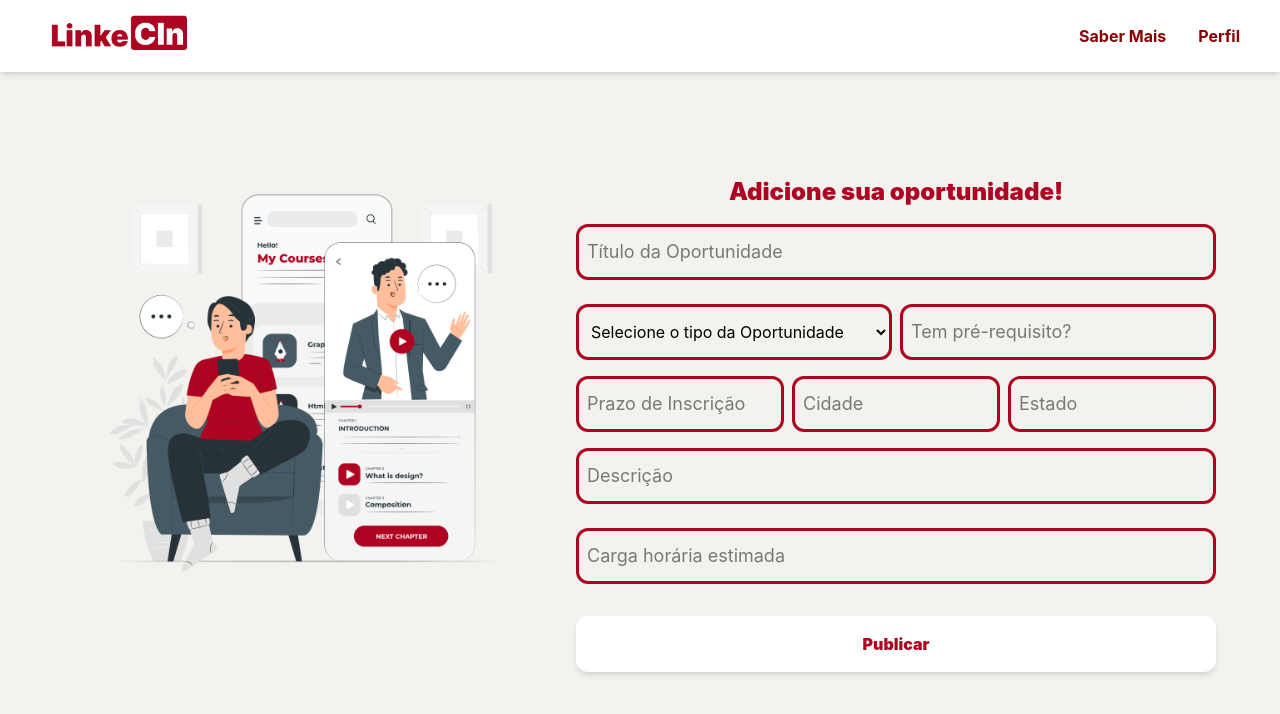
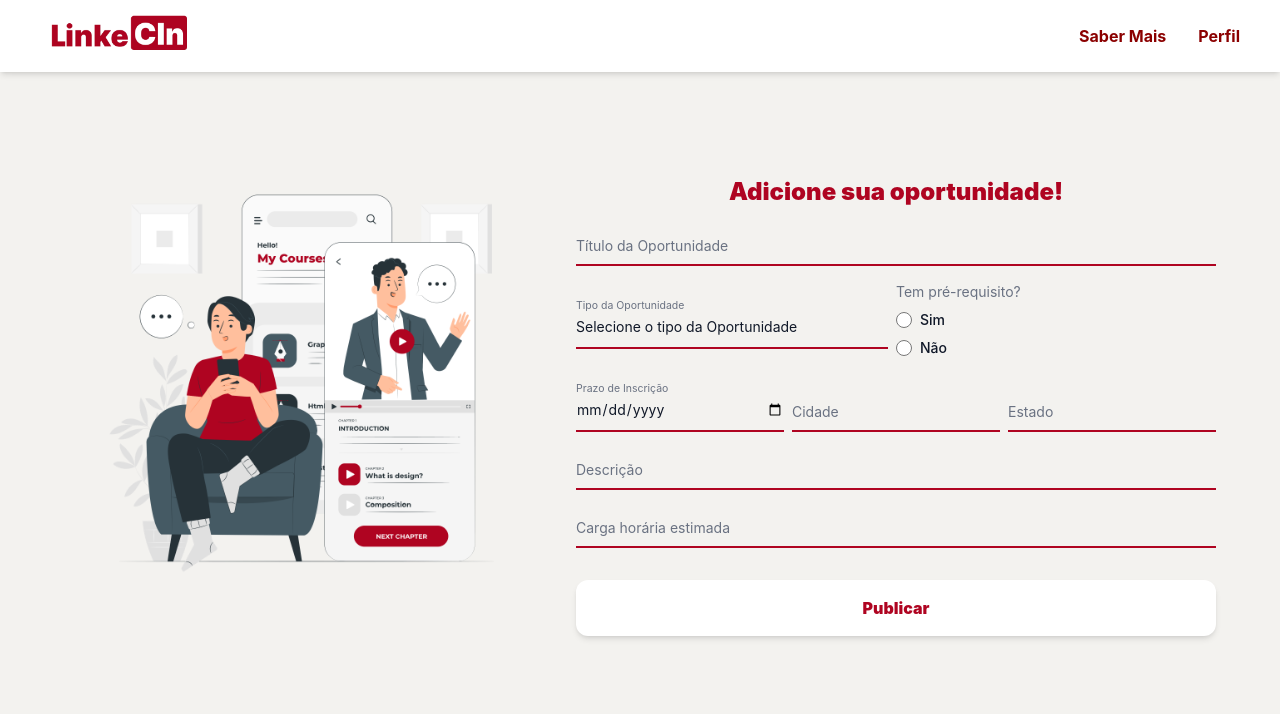
Before and after one commit to brenoafsa/IESI-LinkeCIn, a React (Vite) app in the folder frontend/: page /publish in a window 1280 px wide. Shown: the top 714 px of the page. Built offline with nearby package versions, Linux system fonts and the light colour scheme.

Commit message:
finalização das tasks do front-end

```diff
--- a/frontend/src/pages/PublishPage.jsx
+++ b/frontend/src/pages/PublishPage.jsx
@@ -10,6 +10,8 @@ const PublishPage = () => {
     const [preRequisitos, setPreRequisitos] = useState([]);
     const navigate = useNavigate();
     const dropdownRef = useRef(null);
+    const [temRequisito, setTemRequisito] = useState(""); // 'sim' ou 'nao'
+    const [requisitos, setRequisitos] = useState("");
 
     const disciplinas = ["Concepção dos Artefatos Digitais", "Sistemas Digitais", "Matemática Discreta", "Introdução à Programação", "Cálculo 1", "Estrutura de Dados Orientadas a Objetos", "Desenvolvimento de Software", "Arquitetura de Computadores e Sistemas Operacionais", "Banco de Dados", "Algoritmos", "Álgebra Vetorial e Linear para Computação"];
 
@@ -49,7 +51,7 @@ const PublishPage = () => {
         const estado = document.getElementById("estado-inscricao").value;
         const horas = parseInt(document.getElementById("carga-horaria").value, 10)
 
-        if (!titulo || !descricao || !tipo || !prazoInput || !cidade || !estado || !horas ){
+        if (!titulo || !descricao || !tipo || !prazoInput || !cidade || !estado || !horas) {
             alert("Por favor, preencha todos os campos e selecione um cargo.");
             return;
         }
@@ -69,7 +71,7 @@ const PublishPage = () => {
         try {
             const response = await api.post("/post", formData)
 
-            if (response.status === 201){
+            if (response.status === 201) {
                 alert("Postagem criada!")
                 navigate("/feed");
             }
@@ -89,25 +91,114 @@ const PublishPage = () => {
                 <div>
                     <h1 className="text-2xl w-full font-black text-darkred text-center">Adicione sua oportunidade! </h1>
                     <form className="pt-4 w-[80vh] space-y-4" onSubmit={handleOpportunityCreation}>
-						<input type="text" id="titulo-oportunidade" className="rounded-xl w-full border-3 pl-2 placeholder:text-xs sm:placeholder:text-sm md:placeholder:text-base lg:placeholder:text-lg border-darkred focus:outline-none h-8 sm:h-10 md:h-12 lg:h-14" placeholder="Título da Oportunidade" />
+
+                        {/* Título da Oportunidade */}
+                        <div className="relative z-0">
+                            <input type="text" id="titulo-oportunidade" placeholder=" " className="block py-2.5 px-0 w-full text-sm text-gray-900 bg-transparent border-0 border-b-2 border-darkred appearance-none focus:outline-none focus:ring-0 focus:border-darkred peer" />
+                            <label htmlFor="titulo-oportunidade" className="absolute text-sm text-gray-500 duration-300 transform -translate-y-6 scale-75 top-3 -z-10 origin-[0] peer-placeholder-shown:scale-100 peer-placeholder-shown:translate-y-0 peer-focus:scale-75 peer-focus:-translate-y-6">Título da Oportunidade</label>
+                        </div>
+
                         <div className="flex items-center space-x-2 mt-2">
-							<select id="tipo-oportunidade" className="rounded-xl w-full border-3 pl-2 placeholder:text-xs sm:placeholder:text-sm md:placeholder:text-base lg:placeholder:text-lg border-darkred focus:outline-none h-8 sm:h-10 md:h-12 lg:h-14">
-								<option value="">Selecione o tipo da Oportunidade</option>
+
+                            {/* Tipo da Oportunidade */}
+                            <div className="relative z-0 w-full">
+                                <select id="tipo-oportunidade" defaultValue="" className="block py-2.5 px-0 w-full text-sm text-gray-900 bg-transparent border-0 border-b-2 border-darkred appearance-none focus:outline-none focus:ring-0 focus:border-darkred peer">
+                                    <option disabled value="">Selecione o tipo da Oportunidade</option>
                                     <option value="EXTENSION">Extensão</option>
                                     <option value="COMPLEMENTARY">Complementar</option>
                                 </select>
-							<input type="text" id="pre-requisito" className="rounded-xl w-full border-3 pl-2 placeholder:text-xs sm:placeholder:text-sm md:placeholder:text-base lg:placeholder:text-lg border-darkred focus:outline-none h-8 sm:h-10 md:h-12 lg:h-14 " placeholder="Tem pré-requisito?" />
+                                <label htmlFor="tipo-oportunidade" className="absolute text-sm text-gray-500 duration-300 transform -translate-y-6 scale-75 top-3 -z-10 origin-[0] peer-focus:scale-75 peer-focus:-translate-y-6">Tipo da Oportunidade</label>
                             </div>
+
+                            {/* Pré-requisito */}
+                            <div className="w-1/2">
+                                <p className="w-80 text-sm text-gray-500 mb-2">Tem pré-requisito?</p>
+
+                                <div className="flex items-center mb-2">
+                                    <input
+                                        id="requisito-sim"
+                                        type="radio"
+                                        value="sim"
+                                        name="temRequisito"
+                                        checked={temRequisito === "sim"}
+                                        onChange={(e) => setTemRequisito(e.target.value)}
+                                        className="w-4 h-4 text-[darkred] bg-[darkred]-100 border-[darkred] focus:ring-[darkred]"
+                                    />
+                                    <label htmlFor="requisito-sim" className="ms-2 text-sm font-medium text-gray-900">
+                                        Sim
+                                    </label>
+                                </div>
+
+                                <div className="flex items-center mb-4">
+                                    <input
+                                        id="requisito-nao"
+                                        type="radio"
+                                        value="nao"
+                                        name="temRequisito"
+                                        checked={temRequisito === "nao"}
+                                        onChange={(e) => setTemRequisito(e.target.value)}
+                                        className="w-4 h-4 text-[darkred] bg-[darkred]-100 border-[darkred] focus:ring-[darkred]"
+                                    />
+                                    <label htmlFor="requisito-nao" className="ms-2 text-sm font-medium text-gray-900">
+                                        Não
+                                    </label>
+                                </div>
+
+                                {temRequisito === "sim" && (
+                                    <div className="mb-4">
+                                        <label htmlFor="requisitos" className="block mb-1 text-sm font-medium text-[darkred]-900">
+                                            Quais são os pré-requisitos?
+                                        </label>
+                                        <textarea
+                                            id="requisitos"
+                                            value={requisitos}
+                                            onChange={(e) => setRequisitos(e.target.value)}
+                                            rows="4"
+                                            className="block p-2.5 w-full text-sm text-[darkred] bg-[darkred]-50 rounded-lg border border-[darkred] focus:ring-[darkred] "
+                                            placeholder="Descreva os pré-requisitos aqui..."
+                                        ></textarea>
+                                    </div>
+                                )}
+                            </div>
+
+                        </div>
+
                         <div className="flex items-center space-x-2 mt-2">
-							<input type="text" id="prazo-inscricao" className="rounded-xl w-full border-3 pl-2 placeholder:text-xs sm:placeholder:text-sm md:placeholder:text-base lg:placeholder:text-lg border-darkred focus:outline-none h-8 sm:h-10 md:h-12 lg:h-14" placeholder="Prazo de Inscrição" />
-							<input type="text" id="cidade-inscricao" className="rounded-xl w-full border-3 pl-2 placeholder:text-xs sm:placeholder:text-sm md:placeholder:text-base lg:placeholder:text-lg border-darkred focus:outline-none h-8 sm:h-10 md:h-12 lg:h-14" placeholder="Cidade" />
-							<input type="text" id="estado-inscricao" className="rounded-xl w-full border-3 pl-2 placeholder:text-xs sm:placeholder:text-sm md:placeholder:text-base lg:placeholder:text-lg border-darkred focus:outline-none h-8 sm:h-10 md:h-12 lg:h-14" placeholder="Estado" />
+                            {/* Prazo de Inscrição */}
+                            <div className="relative z-0 w-full">
+                                <input type="date" id="prazo-inscricao" placeholder=" " className="block py-2.5 px-0 w-full text-sm text-gray-900 bg-transparent border-0 border-b-2 border-darkred appearance-none focus:outline-none focus:ring-0 focus:border-darkred peer" />
+                                <label htmlFor="prazo-inscricao" className="absolute text-sm text-gray-500 duration-300 transform -translate-y-6 scale-75 top-3 -z-10 origin-[0] peer-placeholder-shown:scale-100 peer-placeholder-shown:translate-y-0 peer-focus:scale-75 peer-focus:-translate-y-6">Prazo de Inscrição</label>
                             </div>
-						<input type="text" id="descricao" className="rounded-xl w-full border-3 pl-2 placeholder:text-xs sm:placeholder:text-sm md:placeholder:text-base lg:placeholder:text-lg border-darkred focus:outline-none h-8 sm:h-10 md:h-12 lg:h-14" placeholder="Descrição" />
-						<div className="flex items-center space-x-2 mt-2">
-							<input type="text" id="carga-horaria" className="rounded-xl w-full border-3 pl-2 placeholder:text-xs sm:placeholder:text-sm md:placeholder:text-base lg:placeholder:text-lg border-darkred focus:outline-none h-8 sm:h-10 md:h-12 lg:h-14" placeholder="Carga horária estimada" />
+
+                            {/* Cidade */}
+                            <div className="relative z-0 w-full">
+                                <input type="text" id="cidade-inscricao" placeholder=" " className="block py-2.5 px-0 w-full text-sm text-gray-900 bg-transparent border-0 border-b-2 border-darkred appearance-none focus:outline-none focus:ring-0 focus:border-darkred peer" />
+                                <label htmlFor="cidade-inscricao" className="absolute text-sm text-gray-500 duration-300 transform -translate-y-6 scale-75 top-3 -z-10 origin-[0] peer-placeholder-shown:scale-100 peer-placeholder-shown:translate-y-0 peer-focus:scale-75 peer-focus:-translate-y-6">Cidade</label>
                             </div>
-						<button type="submit" className="bg-white text-darkred rounded-xl font-black w-full h-9 sm:h-10 md:h-12 lg:h-14 mt-4 shadow-md hover:bg-primaryred hover:text-white transition hover:shadow-primaryred/40">Publicar</button>
+
+                            {/* Estado */}
+                            <div className="relative z-0 w-full">
+                                <input type="text" id="estado-inscricao" placeholder=" " className="block py-2.5 px-0 w-full text-sm text-gray-900 bg-transparent border-0 border-b-2 border-darkred appearance-none focus:outline-none focus:ring-0 focus:border-darkred peer" />
+                                <label htmlFor="estado-inscricao" className="absolute text-sm text-gray-500 duration-300 transform -translate-y-6 scale-75 top-3 -z-10 origin-[0] peer-placeholder-shown:scale-100 peer-placeholder-shown:translate-y-0 peer-focus:scale-75 peer-focus:-translate-y-6">Estado</label>
+                            </div>
+                        </div>
+
+                        {/* Descrição */}
+                        <div className="relative z-0">
+                            <input type="text" id="descricao" placeholder=" " className="block py-2.5 px-0 w-full text-sm text-gray-900 bg-transparent border-0 border-b-2 border-darkred appearance-none focus:outline-none focus:ring-0 focus:border-darkred peer" />
+                            <label htmlFor="descricao" className="absolute text-sm text-gray-500 duration-300 transform -translate-y-6 scale-75 top-3 -z-10 origin-[0] peer-placeholder-shown:scale-100 peer-placeholder-shown:translate-y-0 peer-focus:scale-75 peer-focus:-translate-y-6">Descrição</label>
+                        </div>
+
+                        {/* Carga Horária */}
+                        <div className="relative z-0">
+                            <input type="number" id="carga-horaria" placeholder=" " className="block py-2.5 px-0 w-full text-sm text-gray-900 bg-transparent border-0 border-b-2 border-darkred appearance-none focus:outline-none focus:ring-0 focus:border-darkred peer" />
+                            <label htmlFor="carga-horaria" className="absolute text-sm text-gray-500 duration-300 transform -translate-y-6 scale-75 top-3 -z-10 origin-[0] peer-placeholder-shown:scale-100 peer-placeholder-shown:translate-y-0 peer-focus:scale-75 peer-focus:-translate-y-6">Carga horária estimada</label>
+                        </div>
+
+                        {/* Botão */}
+                        <button type="submit" className="bg-white text-darkred rounded-xl font-black w-full h-9 sm:h-10 md:h-12 lg:h-14 mt-4 shadow-md hover:bg-primaryred hover:text-white transition hover:shadow-primaryred/40">
+                            Publicar
+                        </button>
                     </form>
                 </div>
             </section>
```
Also changed, not shown: frontend/src/pages/FeedPage.jsx (+27 -8 lines), frontend/src/pages/ProfilePage.jsx (+9 -3 lines). Lines whose indentation alone changed are shown as unchanged.
